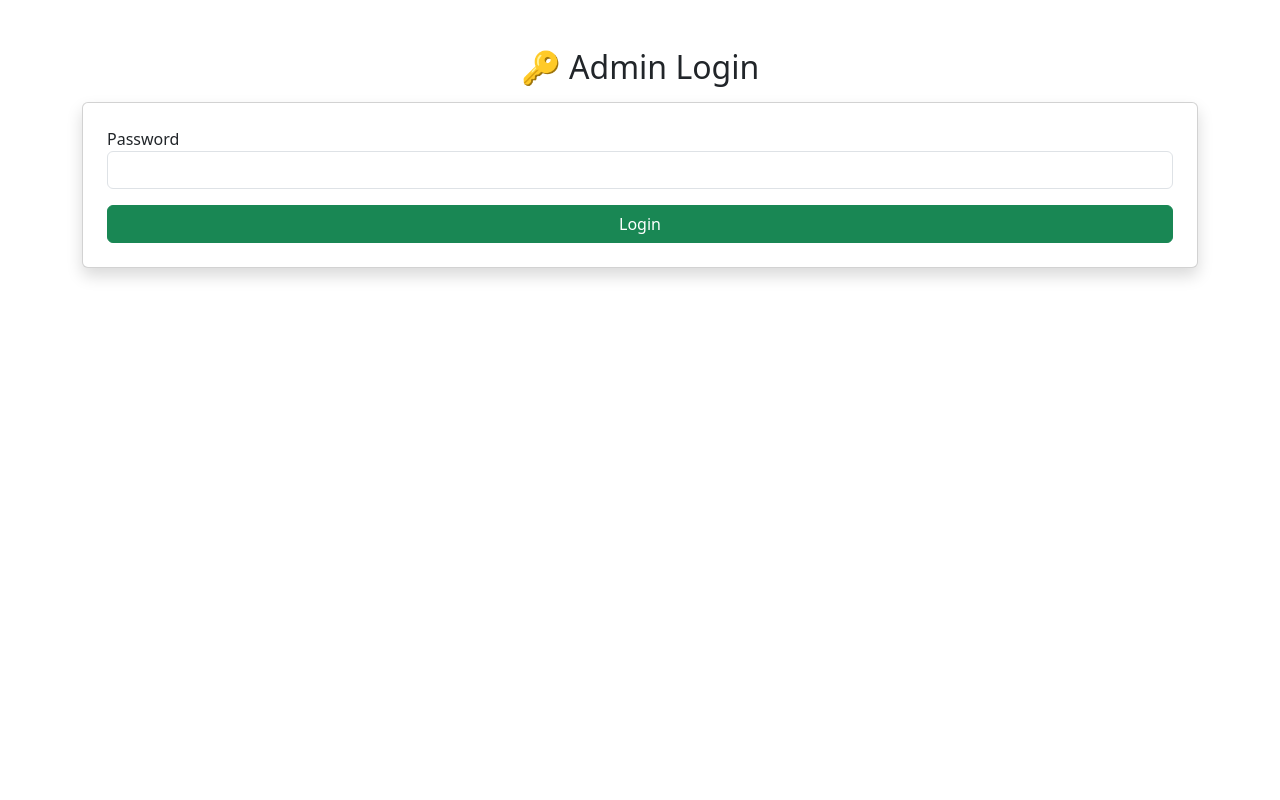
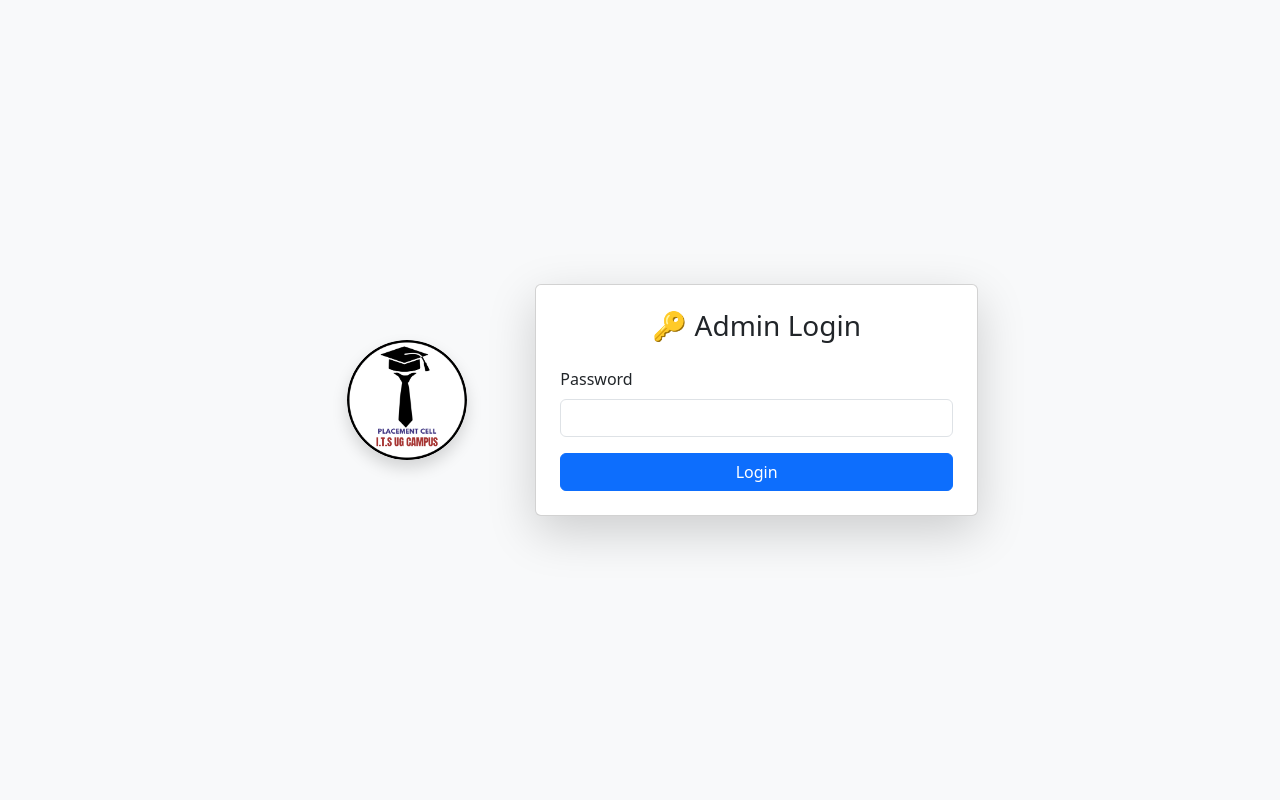
Before and after one commit to abhijha30/placement-attendance, a Flask app: page /admin in a window 1280 px wide. Run offline with Flask 3, Linux system fonts and the light colour scheme.

Commit message:
Update admin.html

```diff
--- a/templates/admin.html
+++ b/templates/admin.html
@@ -1,20 +1,43 @@
 <!DOCTYPE html>
-<html>
+<html lang="en">
 <head>
+  <meta charset="UTF-8">
+  <meta name="viewport" content="width=device-width, initial-scale=1">
   <title>Admin Login</title>
   <link href="https://cdn.jsdelivr.net/npm/bootstrap@5.3.0/dist/css/bootstrap.min.css" rel="stylesheet">
 </head>
-<body class="container mt-5">
-  <h2 class="text-center">🔑 Admin Login</h2>
-  <form method="POST" class="card p-4 shadow mt-3">
-    <div class="mb-3">
-      <label>Password</label>
-      <input type="password" name="password" class="form-control" required>
+<body class="bg-light">
+
+  <div class="container d-flex justify-content-center align-items-center min-vh-100">
+    <div class="row w-100" style="max-width: 700px;">
+
+      <!-- Logo Column -->
+      <div class="col-md-4 d-flex justify-content-center align-items-center mb-3 mb-md-0">
+        <img src="{{ url_for('static', filename='placement_logo.png') }}"
+             alt="Placement Logo"
+             class="img-fluid rounded-circle shadow"
+             style="max-height: 120px;">
+      </div>
+
+      <!-- Login Card -->
+      <div class="col-md-8">
+        <div class="card shadow-lg p-4">
+          <h3 class="text-center mb-4">🔑 Admin Login</h3>
+          <form method="POST">
+            <div class="mb-3">
+              <label class="form-label">Password</label>
+              <input type="password" class="form-control" name="password" required>
+            </div>
+            {% if error %}
+              <div class="alert alert-danger text-center py-2">{{ error }}</div>
+            {% endif %}
+            <button type="submit" class="btn btn-primary w-100">Login</button>
+          </form>
+        </div>
+      </div>
+
     </div>
-    {% if error %}
-    <p class="text-danger">{{ error }}</p>
-    {% endif %}
-    <button type="submit" class="btn btn-success w-100">Login</button>
-  </form>
+  </div>
+
 </body>
 </html>
```
